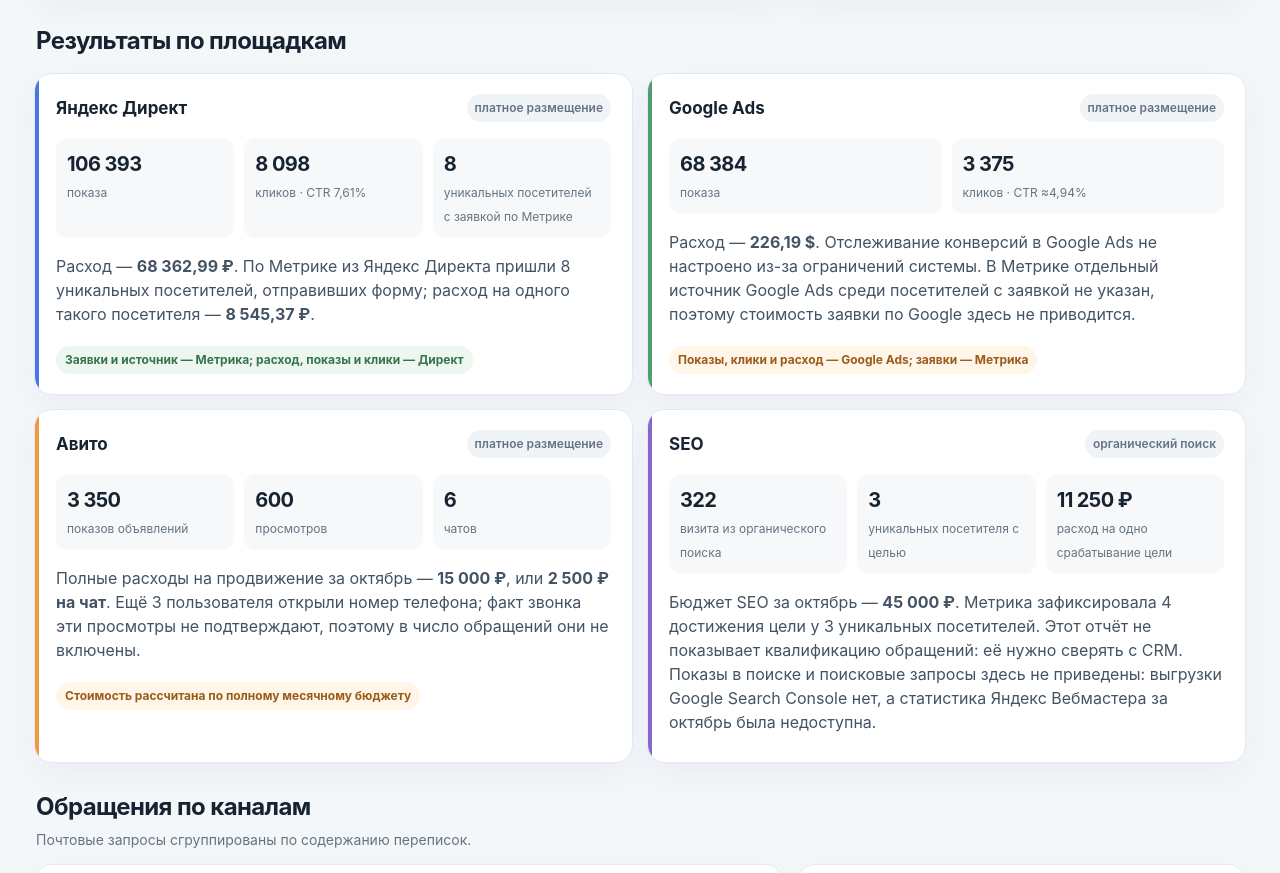
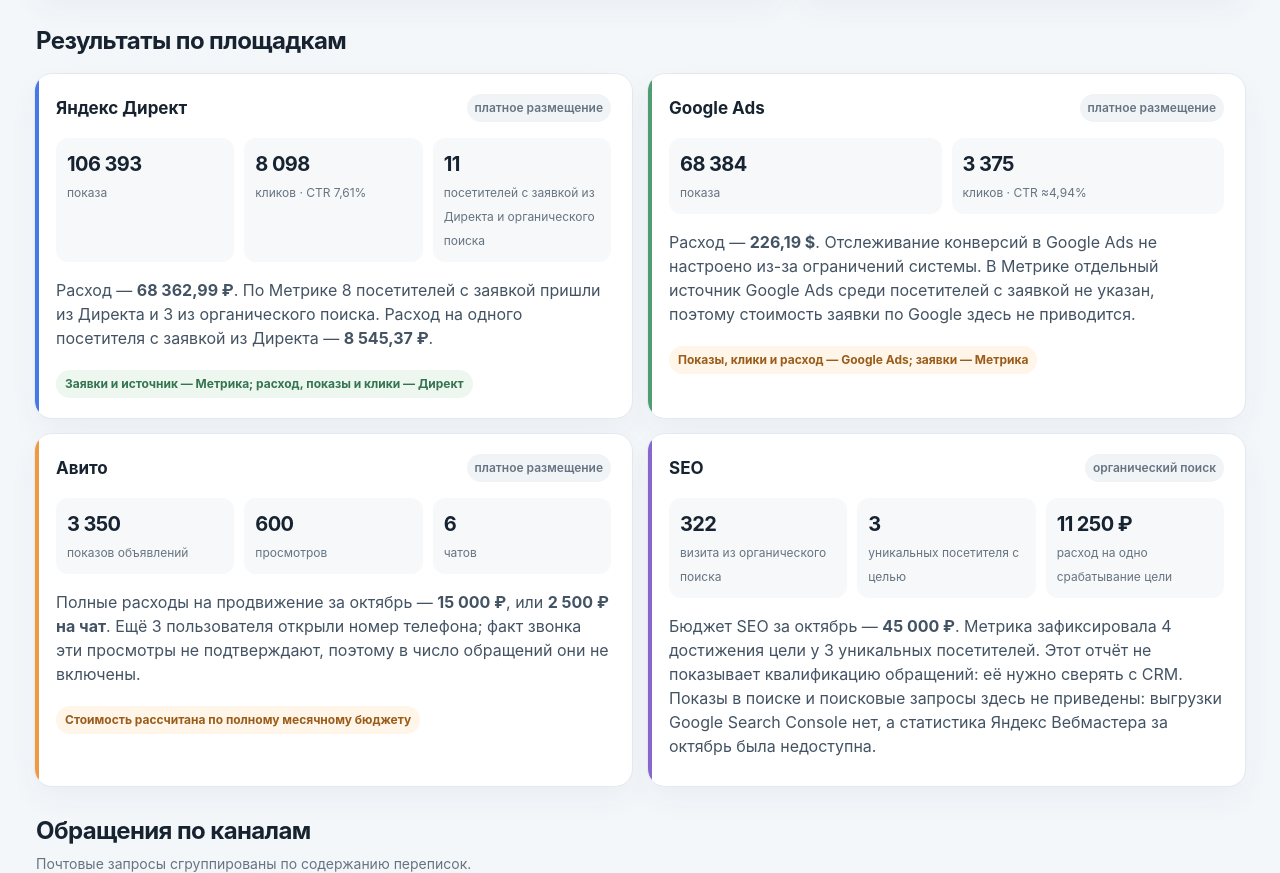
Before and after one commit to meredin0109/marketing-october-2026, a plain HTML site: page index.html in a window 1280 px wide. Shown: the part 1533-2406 px from the top of the page. Drawn offline with Linux system fonts and the light colour scheme.

Commit message:
Показать общий итог Директа и органического поиска

```diff
--- a/index.html
+++ b/index.html
@@ -42,7 +42,7 @@
 </div></article>
 <article class="card"><div class="callout"><strong>Каждая отправленная форма с сайта автоматически создаёт лид в CRM.</strong><br>За октябрь 2026 поступило 14 заявок с сайта. Менеджер по продажам определяет, целевой ли лид, и вносит оценку в CRM.</div><p class="source-note">Обращения с Авито, по почте и в мессенджере MAX не интегрируются автоматически. Статистика Яндекс Вебмастера за период недоступна из-за сбоя.</p></article></section>
 <section class="section" id="platforms"><div class="section-head"><div><h2>Результаты по площадкам</h2></div></div><div class="grid platforms">
-<article class="card platform" style="--accent:var(--blue)"><h3>Яндекс Директ <small>платное размещение</small></h3><div class="metric-row"><div class="metric"><b>106 393</b><span>показа</span></div><div class="metric"><b>8 098</b><span>кликов · CTR 7,61%</span></div><div class="metric"><b>8</b><span>уникальных посетителей с заявкой по Метрике</span></div></div><p>Расход — <strong>68 362,99 ₽</strong>. По Метрике из Яндекс Директа пришли 8 уникальных посетителей, отправивших форму; расход на одного такого посетителя — <strong>8 545,37 ₽</strong>.</p><span class="tag good">Заявки и источник — Метрика; расход, показы и клики — Директ</span></article><article class="card platform" style="--accent:var(--green)"><h3>Google Ads <small>платное размещение</small></h3><div class="metric-row two"><div class="metric"><b>68 384</b><span>показа</span></div><div class="metric"><b>3 375</b><span>кликов · CTR ≈4,94%</span></div></div><p>Расход — <strong>226,19 $</strong>. Отслеживание конверсий в Google Ads не настроено из-за ограничений системы. В Метрике отдельный источник Google Ads среди посетителей с заявкой не указан, поэтому стоимость заявки по Google здесь не приводится.</p><span class="tag warn">Показы, клики и расход — Google Ads; заявки — Метрика</span></article>
+<article class="card platform" style="--accent:var(--blue)"><h3>Яндекс Директ <small>платное размещение</small></h3><div class="metric-row"><div class="metric"><b>106 393</b><span>показа</span></div><div class="metric"><b>8 098</b><span>кликов · CTR 7,61%</span></div><div class="metric"><b>11</b><span>посетителей с заявкой из Директа и органического поиска</span></div></div><p>Расход — <strong>68 362,99 ₽</strong>. По Метрике 8 посетителей с заявкой пришли из Директа и 3 из органического поиска. Расход на одного посетителя с заявкой из Директа — <strong>8 545,37 ₽</strong>.</p><span class="tag good">Заявки и источник — Метрика; расход, показы и клики — Директ</span></article><article class="card platform" style="--accent:var(--green)"><h3>Google Ads <small>платное размещение</small></h3><div class="metric-row two"><div class="metric"><b>68 384</b><span>показа</span></div><div class="metric"><b>3 375</b><span>кликов · CTR ≈4,94%</span></div></div><p>Расход — <strong>226,19 $</strong>. Отслеживание конверсий в Google Ads не настроено из-за ограничений системы. В Метрике отдельный источник Google Ads среди посетителей с заявкой не указан, поэтому стоимость заявки по Google здесь не приводится.</p><span class="tag warn">Показы, клики и расход — Google Ads; заявки — Метрика</span></article>
 <article class="card platform" style="--accent:var(--orange)"><h3>Авито <small>платное размещение</small></h3><div class="metric-row"><div class="metric"><b>3 350</b><span>показов объявлений</span></div><div class="metric"><b>600</b><span>просмотров</span></div><div class="metric"><b>6</b><span>чатов</span></div></div><p>Полные расходы на продвижение за октябрь — <strong>15 000 ₽</strong>, или <strong>2 500 ₽ на чат</strong>. Ещё 3 пользователя открыли номер телефона; факт звонка эти просмотры не подтверждают, поэтому в число обращений они не включены.</p><span class="tag warn">Стоимость рассчитана по полному месячному бюджету</span></article>
 <article class="card platform" style="--accent:var(--purple)"><h3>SEO <small>органический поиск</small></h3><div class="metric-row"><div class="metric"><b>322</b><span>визита из органического поиска</span></div><div class="metric"><b>3</b><span>уникальных посетителя с целью</span></div><div class="metric"><b>11 250 ₽</b><span>расход на одно срабатывание цели</span></div></div><p>Бюджет SEO за октябрь — <strong>45 000 ₽</strong>. Метрика зафиксировала 4 достижения цели у 3 уникальных посетителей. Этот отчёт не показывает квалификацию обращений: её нужно сверять с CRM. Показы в поиске и поисковые запросы здесь не приведены: выгрузки Google Search Console нет, а статистика Яндекс Вебмастера за октябрь была недоступна.</p></article>
 </div></section>
```
